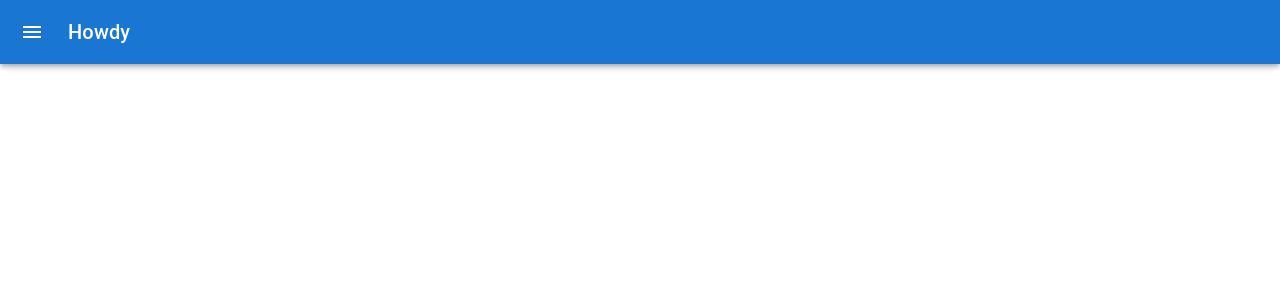
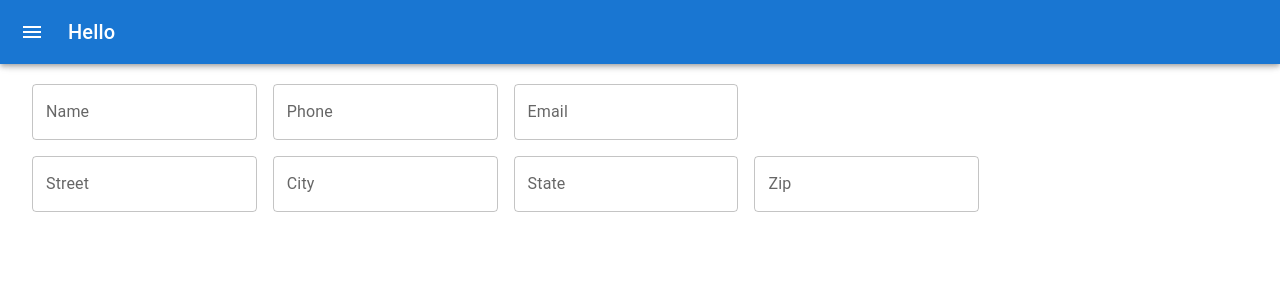
Before and after one commit to stewalc3/chatgpt-r-cv, a React (Create React App) app in the folder Chat GPT Resume-CV Generator Web/ClientApp/: page /user-info in a window 1280 px wide. Before the commit this address had no page. Shown: the top 300 px of the page. Built offline with nearby package versions, Linux system fonts and the light colour scheme.

Commit message:
Added some inputs to user info

```diff
--- a/Chat GPT Resume-CV Generator Web/ClientApp/src/AppRoutes.js
+++ b/Chat GPT Resume-CV Generator Web/ClientApp/src/AppRoutes.js
@@ -1,6 +1,7 @@
 import { Counter } from "./components/Counter";
 import { FetchData } from "./components/FetchData";
 import { Home } from "./components/Home";
+import  UserInfo from "./components/Pages/UserInfo/UserInfo"
 
 const AppRoutes = [
   {
@@ -14,6 +15,10 @@ const AppRoutes = [
   {
         path: '/fetch-data',
         element: <FetchData />
+    },
+    {
+        path: '/user-info',
+        element: <UserInfo/>
     }
 ];
 
--- a/Chat GPT Resume-CV Generator Web/ClientApp/src/components/Nav/Nav.css
+++ b/Chat GPT Resume-CV Generator Web/ClientApp/src/components/Nav/Nav.css
@@ -5,8 +5,5 @@
 }
 .main {
     padding-left: 24px !important;
-    padding-top: 64px !important;
+    padding-top: 76px !important;
 }
-.css-6rr4lt{
-
-}
--- a/Chat GPT Resume-CV Generator Web/ClientApp/src/components/Nav/NavBar.js
+++ b/Chat GPT Resume-CV Generator Web/ClientApp/src/components/Nav/NavBar.js
@@ -67,8 +67,10 @@ export default function NavBar({ children }) {
                         <MenuIcon />
                     </IconButton>
                     <Typography variant="h6" noWrap component="div">
-                        Howdy
+                        Hello
                     </Typography>
+
+
                 </Toolbar>
             </AppBar>
             <Drawer
@@ -109,12 +111,12 @@ export default function NavBar({ children }) {
                             <CustomListItem path="/counter" text="Templates">
                                 <DescriptionIcon />
                             </CustomListItem>
-                            <CustomListItem path="/fetch-data" text="User Info">
+                            <CustomListItem path="/user-info" text="User Info">
                                 <AccountCircleIcon />
                             </CustomListItem>
 
                             <Divider />
-                            <CustomListItem text="Premium">
+                            <CustomListItem text="Premium" path="/fetch-data">
                                 <PaidIcon />
                             </CustomListItem>
                         </List>
--- /dev/null
+++ b/Chat GPT Resume-CV Generator Web/ClientApp/src/components/Pages/UserInfo/UserInfo.js
@@ -0,0 +1,21 @@
+import { Box } from '@mui/material';
+import TextField from '@mui/material/TextField';
+
+export default function UserInfo(){
+    return (
+        <div>
+            <Box component="form" sx={{'& > :not(style)': { m: 1, width: '25ch' },}} noValidate autoComplete="off">
+                <TextField id="nameInput" label="Name" variant="outlined" />
+                <TextField id="phoneInput" label="Phone" variant="outlined"/>
+                <TextField id="emailInput" label="Email" variant="outlined" />
+            </Box>
+            <Box component="form" sx={{ '& > :not(style)': { m: 1, width: '25ch' }, }} noValidate autoComplete="off">
+                <TextField id="streetInput" label="Street" variant="outlined" />
+                <TextField id="cityInput" label="City" variant="outlined" />
+                <TextField id="stateInput" label="State" variant="outlined" />
+                <TextField id="zipInput" label="Zip" variant="outlined" />
+
+            </Box>
+</div>
+        );
+}
```
Lines whose indentation alone changed are shown as unchanged.
